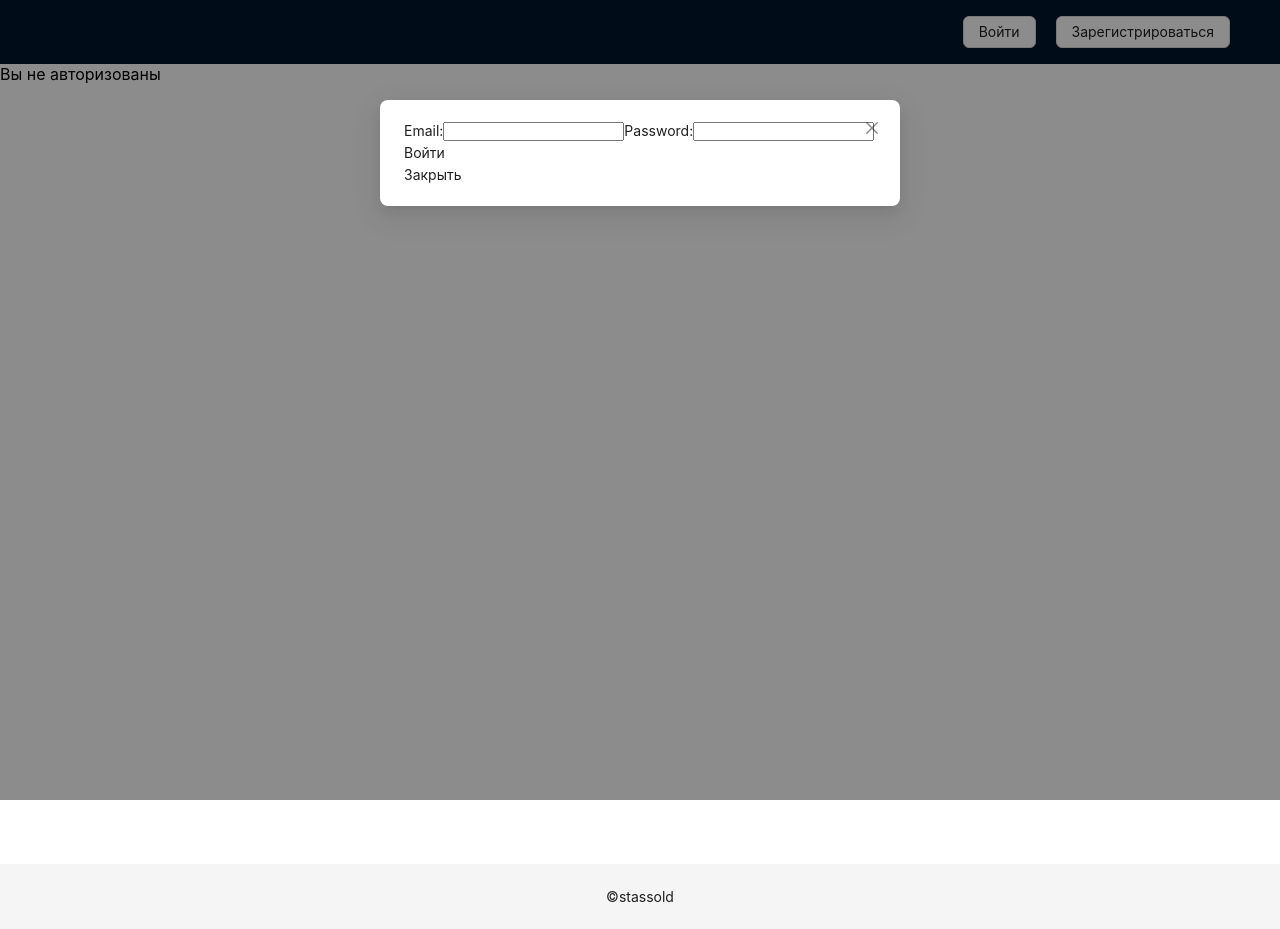
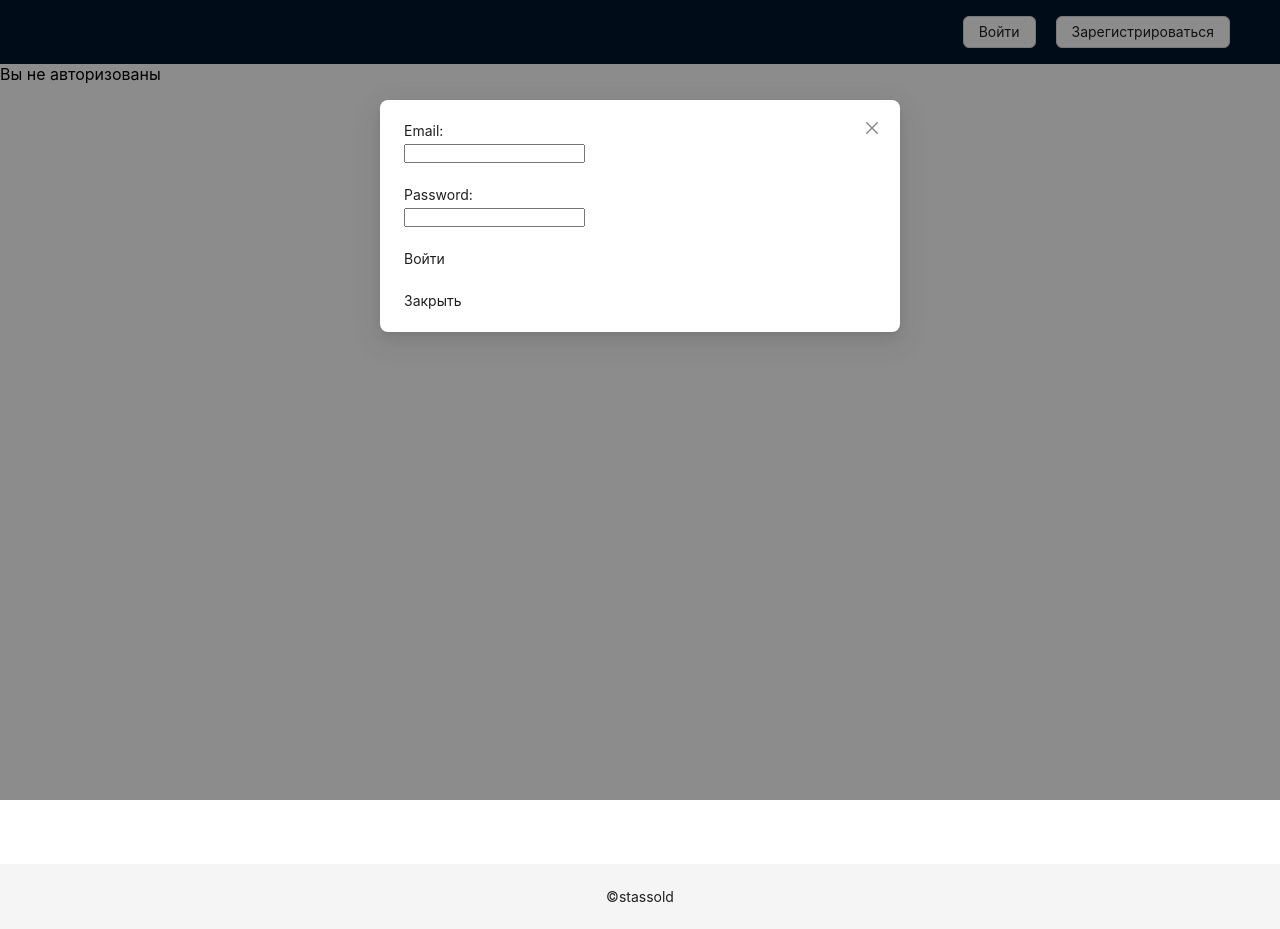
Before and after one commit to stassold/cinema-quiz, a React app: page / in a window 1280 px wide. Both pictures are taken after a click on the button "Войти". Built offline with nearby package versions, Linux system fonts and the light colour scheme.

Commit message:
Add SCSS in AuthFormComponent.tsx

```diff
--- a/src/modules/Header/HeaderComponent.tsx
+++ b/src/modules/Header/HeaderComponent.tsx
@@ -69,11 +69,11 @@ const HeaderComponent = ({isAuth}: HeaderProps ) => {
 
     return (
         <Header className={classNames(cls.main)}>
-            {isAuth && <div className={classNames(cls.timer)}> <Timer maxTime={30} onTimeUp={onTimeUp}/></div>}
+            {isAuth && <div className={classNames(cls.timer)}> <Timer maxTime={600} onTimeUp={onTimeUp}/></div>}
             {isAuth ? <Button onClick={handeButtonLogout}>Выйти</Button> : <Button onClick={handeButtonLogin}>Войти</Button>}
             {!isAuth && <Button onClick={handleButtonReg}>Зарегистрироваться</Button>}
-            <Modal open={isModalOpen} onCancel={closeModal} footer={null}>
-                <AuthFormComponent onSubmit={handleSubmit} nameSubmit={isReg ? 'Зарегистрироваться' : 'Войти'}/>
+            <Modal  open={isModalOpen} onCancel={closeModal} footer={null}>
+                <AuthFormComponent  onSubmit={handleSubmit} nameSubmit={isReg ? 'Зарегистрироваться' : 'Войти'}/>
                 <button onClick={closeModal}>Закрыть</button>
             </Modal>
         </Header>
--- /dev/null
+++ b/src/shared/ui/AuthForm/AuthFormComponent.module.scss
@@ -0,0 +1,12 @@
+.formAuth {
+  display: flex;
+  flex-direction: column;
+  gap: 20px;
+  margin-bottom: 20px;
+  justify-content: flex-start;
+  align-items: flex-start;
+}
+
+.formLabel {
+  width: 100px;
+}
--- a/src/shared/ui/AuthForm/AuthFormComponent.tsx
+++ b/src/shared/ui/AuthForm/AuthFormComponent.tsx
@@ -1,4 +1,6 @@
 import React, { useState } from 'react';
+import {classNames} from "shared/lib/classNames/classNames";
+import cls from "./AuthFormComponent.module.scss"
 
 interface FormProps {
     onSubmit: (formData: FormData) => void;
@@ -27,8 +29,8 @@ function AuthForm(props: FormProps) {
     };
 
     return (
-        <form onSubmit={handleSubmit}>
-            <label>
+        <form onSubmit={handleSubmit} className={classNames(cls.formAuth)}>
+            <label className={classNames(cls.formLabel)}>
                 Email:
                 <input
                     type="email"
@@ -37,7 +39,7 @@ function AuthForm(props: FormProps) {
                     required
                 />
             </label>
-            <label>
+            <label className={classNames(cls.formLabel)}>
                 Password:
                 <input
                     type="password"
```
Also changed, not shown: src/modules/Header/HeaderComponent.module.scss (line endings or trailing spaces).
